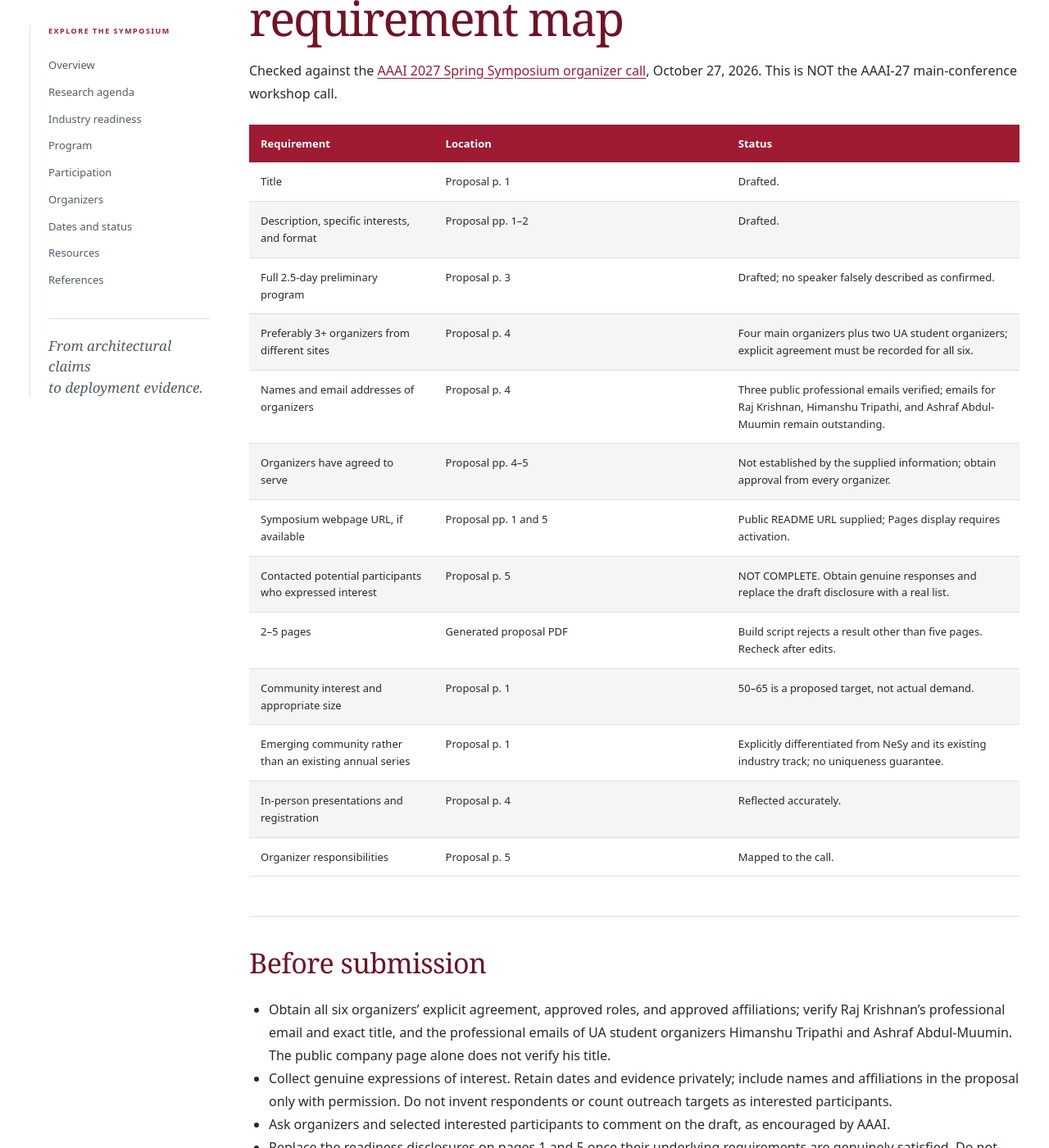
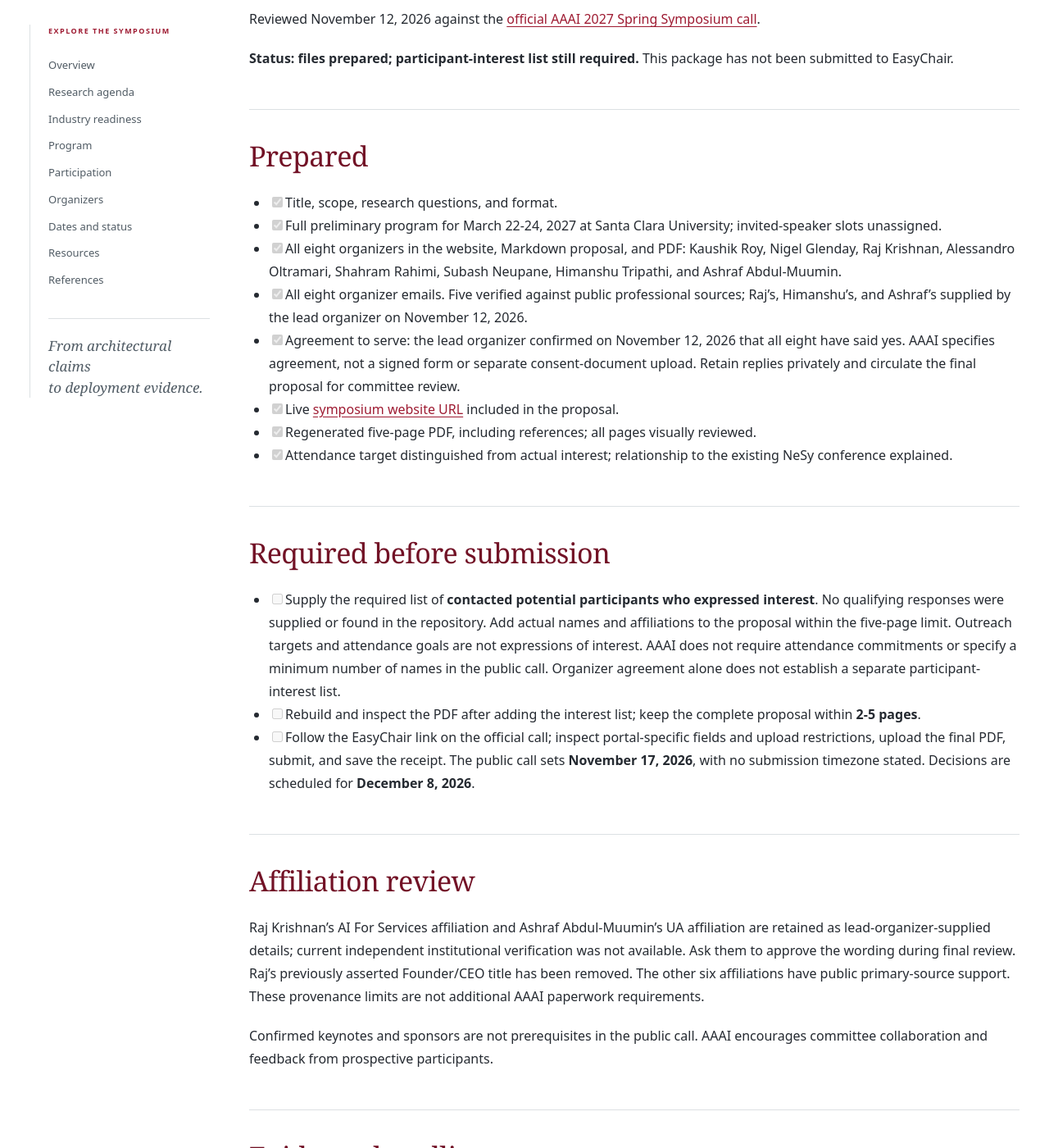
Before and after one commit to kauroy1994/AAAI-Symposium-Concept, a Jekyll site: the page built from proposal/submission-checklist.md, in a window 1280 px wide and 1400 px high, scrolled down 255 px. Shown: the whole window at 82% size. Built offline with Jekyll 4.4.1, drawn with Linux system fonts in a browser that asks for light colours; our own code applies the rules of GitHub Pages for plain Markdown files; some of the changed text lies outside the part shown.

Commit message:
Prepare AAAI 2027 symposium proposal with eight organizers and verified submission checklist

```diff
--- a/proposal/submission-checklist.md
+++ b/proposal/submission-checklist.md
@@ -1,34 +1,36 @@
-# Submission checklist and requirement map
+# Submission checklist
 
-Checked against the [AAAI 2027 Spring Symposium organizer call](https://aaai.org/conference/spring-symposia/aaai-2027-spring-symposium-series-call-for-proposal/), October 27, 2026. This is NOT the AAAI-27 main-conference workshop call.
+Reviewed November 12, 2026 against the [official AAAI 2027 Spring Symposium call](https://aaai.org/conference/spring-symposia/aaai-2027-spring-symposium-series-call-for-proposal/).
 
-| Requirement | Location | Status |
-| --- | --- | --- |
-| Title | Proposal p. 1 | Drafted. |
-| Description, specific interests, and format | Proposal pp. 1–2 | Drafted. |
-| Full 2.5-day preliminary program | Proposal p. 3 | Drafted; no speaker falsely described as confirmed. |
-| Preferably 3+ organizers from different sites | Proposal p. 4 | Four main organizers plus two UA student organizers; explicit agreement must be recorded for all six. |
-| Names and email addresses of organizers | Proposal p. 4 | Three public professional emails verified; emails for Raj Krishnan, Himanshu Tripathi, and Ashraf Abdul-Muumin remain outstanding. |
-| Organizers have agreed to serve | Proposal pp. 4–5 | Not established by the supplied information; obtain approval from every organizer. |
-| Symposium webpage URL, if available | Proposal pp. 1 and 5 | Public README URL supplied; Pages display requires activation. |
-| Contacted potential participants who expressed interest | Proposal p. 5 | NOT COMPLETE. Obtain genuine responses and replace the draft disclosure with a real list. |
-| 2–5 pages | Generated proposal PDF | Build script rejects a result other than five pages. Recheck after edits. |
-| Community interest and appropriate size | Proposal p. 1 | 50–65 is a proposed target, not actual demand. |
-| Emerging community rather than an existing annual series | Proposal p. 1 | Explicitly differentiated from NeSy and its existing industry track; no uniqueness guarantee. |
-| In-person presentations and registration | Proposal p. 4 | Reflected accurately. |
-| Organizer responsibilities | Proposal p. 5 | Mapped to the call. |
+**Status: files prepared; participant-interest list still required.** This package has not been submitted to EasyChair.
 
-## Before submission
+## Prepared
 
-- Obtain all six organizers' explicit agreement, approved roles, and approved affiliations; verify Raj Krishnan's professional email and exact title, and the professional emails of UA student organizers Himanshu Tripathi and Ashraf Abdul-Muumin. The public company page alone does not verify his title.
-- Collect genuine expressions of interest. Retain dates and evidence privately; include names and affiliations in the proposal only with permission. Do not invent respondents or count outreach targets as interested participants.
-- Ask organizers and selected interested participants to comment on the draft, as encouraged by AAAI.
-- Replace the readiness disclosures on pages 1 and 5 once their underlying requirements are genuinely satisfied. Do not merely delete warnings.
-- Add the interested-participant list **inside the five-page limit**; shorten narrative or references if needed. Do not assume an extra appendix is permitted.
-- Rebuild and visually inspect the PDF. Check all names, email addresses, links, program dates, and the actual page count.
-- Follow the EasyChair link on AAAI's official organizer call. Check any portal-only fields, file restrictions, or timezone instructions. No login or submission was performed during preparation of this package.
-- Submit no later than November 17, 2026; earlier submission is prudent because the public call does not state a timezone. Decisions are scheduled for December 8, 2026.
+- [x] Title, scope, research questions, and format.
+- [x] Full preliminary program for March 22-24, 2027 at Santa Clara University; invited-speaker slots unassigned.
+- [x] All eight organizers in the website, Markdown proposal, and PDF: Kaushik Roy, Nigel Glenday, Raj Krishnan, Alessandro Oltramari, Shahram Rahimi, Subash Neupane, Himanshu Tripathi, and Ashraf Abdul-Muumin.
+- [x] All eight organizer emails. Five verified against public professional sources; Raj's, Himanshu's, and Ashraf's supplied by the lead organizer on November 12, 2026.
+- [x] Agreement to serve: the lead organizer confirmed on November 12, 2026 that all eight have said yes. AAAI specifies agreement, not a signed form or separate consent-document upload. Retain replies privately and circulate the final proposal for committee review.
+- [x] Live [symposium website URL](https://kauroy1994.github.io/AAAI-Symposium-Concept/) included in the proposal.
+- [x] Regenerated five-page PDF, including references; all pages visually reviewed.
+- [x] Attendance target distinguished from actual interest; relationship to the existing NeSy conference explained.
 
-## Private evidence register
+## Required before submission
 
-Create `private/interest-register.csv` locally using the header in `resources/interest-register-template.csv`. The `private/` directory is ignored by Git. Store actual replies in an appropriately secured institutional location, not in this public repository. A public listing is not required for the proposal and should use separate consent.
+- [ ] Supply the required list of **contacted potential participants who expressed interest**. No qualifying responses were supplied or found in the repository. Add actual names and affiliations to the proposal within the five-page limit. Outreach targets and attendance goals are not expressions of interest. AAAI does not require attendance commitments or specify a minimum number of names in the public call. Organizer agreement alone does not establish a separate participant-interest list.
+- [ ] Rebuild and inspect the PDF after adding the interest list; keep the complete proposal within **2-5 pages**.
+- [ ] Follow the EasyChair link on the official call; inspect portal-specific fields and upload restrictions, upload the final PDF, submit, and save the receipt. The public call sets **November 17, 2026**, with no submission timezone stated. Decisions are scheduled for **December 8, 2026**.
+
+## Affiliation review
+
+Raj Krishnan's AI For Services affiliation and Ashraf Abdul-Muumin's UA affiliation are retained as lead-organizer-supplied details; current independent institutional verification was not available. Ask them to approve the wording during final review. Raj's previously asserted Founder/CEO title has been removed. The other six affiliations have public primary-source support. These provenance limits are not additional AAAI paperwork requirements.
+
+Confirmed keynotes and sponsors are not prerequisites in the public call. AAAI encourages committee collaboration and feedback from prospective participants.
+
+## Evidence handling
+
+Keep replies and correspondence privately. Use `resources/interest-register-template.csv` as a local register under the ignored `private/` directory. Distinguish reviewer-facing inclusion from public listing; a public participant list is optional. If respondents do not approve public disclosure, prepare the reviewer-facing interest list privately rather than committing it here.
+
+## Validation
+
+Run `python scripts/build_proposal.py` and `python scripts/validate.py`. The validator checks all eight organizer names in source and PDF, local website links and portraits, program arithmetic, and page count. Source provenance and remote URL results appear in [SOURCES.md](../SOURCES.md). Check main-branch validation and Pages deployment in [GitHub Actions](https://github.com/kauroy1994/AAAI-Symposium-Concept/actions).
--- a/scripts/build_proposal.py
+++ b/scripts/build_proposal.py
@@ -83,7 +83,7 @@ def build() -> None:
         i += 1
     OUTPUT.parent.mkdir(parents=True, exist_ok=True)
     temp = OUTPUT.with_name('proposal.build.pdf')
-    doc = SimpleDocTemplate(str(temp), pagesize=letter, rightMargin=50, leftMargin=50, topMargin=43, bottomMargin=42, title='Reasoning to Readiness - AAAI 2027 Spring Symposium Proposal', author='Proposed organizing committee', subject='Organizer-review draft; outstanding confirmations documented within', pageCompression=1)
+    doc = SimpleDocTemplate(str(temp), pagesize=letter, rightMargin=50, leftMargin=50, topMargin=43, bottomMargin=42, title='Reasoning to Readiness - AAAI 2027 Spring Symposium Proposal', author='Proposed organizing committee', subject='Symposium proposal; completion tracked in submission checklist', pageCompression=1)
     def footer(canvas, doc):
         canvas.saveState()
         canvas.setStrokeColor(CRIMSON)
@@ -91,7 +91,7 @@ def build() -> None:
         canvas.line(50, 31, 562, 31)
         canvas.setFont('Helvetica', 7)
         canvas.setFillColor(colors.HexColor('#515C65'))
-        canvas.drawString(50, 20, 'R2R | AAAI Spring Symposium 2027 | Organizer-review draft | 27 October 2026')
+        canvas.drawString(50, 20, 'R2R | AAAI Spring Symposium 2027 | Proposal | 12 November 2026')
         canvas.drawRightString(562, 20, f'{doc.page} / 5')
         canvas.restoreState()
     doc.build(story, onFirstPage=footer, onLaterPages=footer)
```
Also changed, not shown: SOURCES.md (+18 -12 lines), proposal/proposal.md (+30 -30 lines), scripts/validate.py (+5 -4 lines), README.md, 2 other files.
